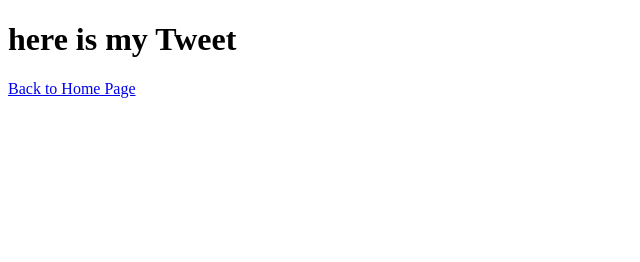
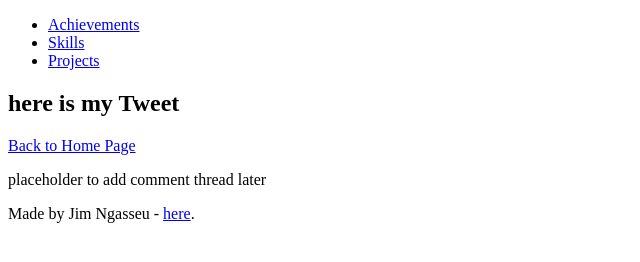
Before and after one commit to MeisterJim18/My_First_Portfolio, a plain HTML site: page html_basic/tweets.html in a window 1280 px wide. Shown: the whole page, without its empty margins (0-640 px from the left). Drawn offline with Linux system fonts and the light colour scheme.

Commit message:
initial commit

```diff
--- a/html_basic/tweets.html
+++ b/html_basic/tweets.html
@@ -6,11 +6,29 @@
      <script async src="https://platform.twitter.com/widgets.js" charset="utf-8"></script>
 </head>
 <body>
+  <header>
+  <ul>
+    <li><a href="achievements.html">Achievements</a></li>
+    <li><a href="skills.html">Skills</a></li>
+    <li><a href="projects.html">Projects</a></li>
+  </ul>
+</header>
+ <main>
+  <article>
 <h1>here is my Tweet</h1>
   <blockquote class="twitter-tweet">
       <a href="https://help.x.com/en/using-x/how-to-embed-a-post"></a>
     </blockquote>
 
     <p><a href="index.html">Back to Home Page</a></p>
+  </article>
+
+  <aside>
+    <p>placeholder to add comment thread later</p>
+  </aside>
+
+ </main>
+
+ <footer><p>Made by Jim Ngasseu - <a href="https://github.com/MeisterJim18/My_First_Portfolio/blob/main/README.md" target="_blank">here</a>.</p></footer>
 </body>
 </html>
```
Also changed, not shown: html_basic/index.html (+2 -2 lines).
